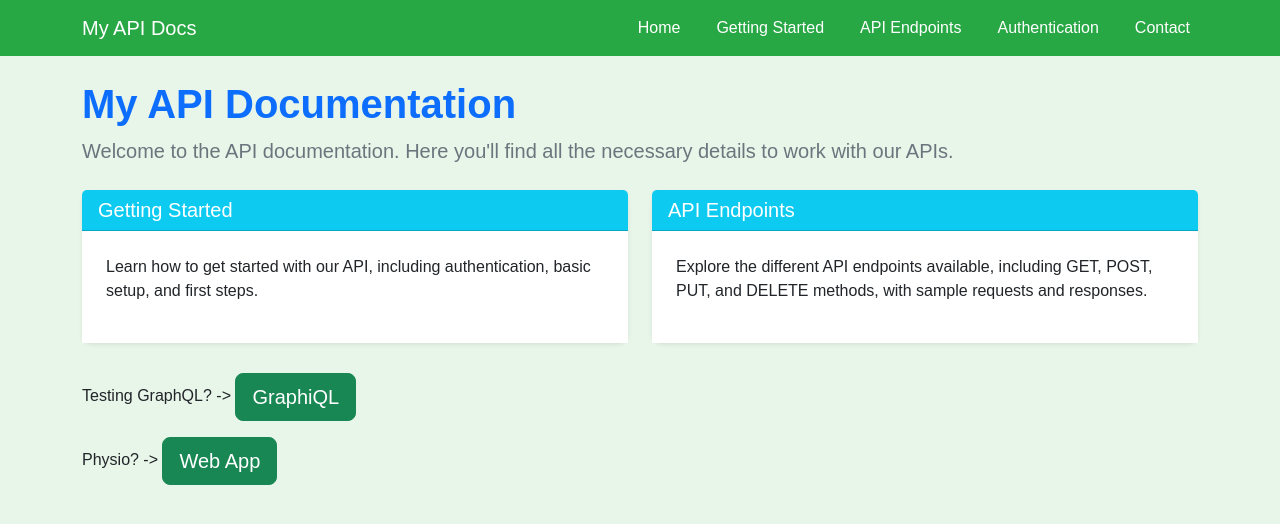
After one commit to ac-png/PhysioAPI, a Python web app: template app/templates/docs.html in a window 1280 px wide. The commit adds this page. Shown: the top 524 px of the page. Run offline with Jinja, Linux system fonts and the light colour scheme; the template is opened without the code that fills it, so the values that code supplies are empty.

Commit message:
Adding some simple static html view pages

```diff
--- a/app/static/css/styles.css
+++ b/app/static/css/styles.css
@@ -1,35 +1,43 @@
+/* General body styling */
 body {
   font-family: 'Arial', sans-serif;
-  background-color: #f8f9fa;
+  background-color: #e8f5e9;
   padding-top: 80px;
 }
 
+/* Navbar styling */
 .navbar {
-  background-color: #007bff !important;
+  background-color: #28a745 !important;
 }
 
+/* Navbar brand and link text color */
 .navbar-brand, .nav-link {
   color: white !important;
 }
 
+/* Spacing between navbar items */
 .navbar-nav .nav-item + .nav-item {
   margin-left: 20px;
 }
 
+/* Navbar link hover transition */
 .navbar-nav .nav-link {
   transition: color 0.3s ease;
 }
 
+/* Navbar link hover effect */
 .navbar-nav .nav-link:hover {
-  color: #ffc107 !important;
+  color: #c3e6cb !important;
 }
 
+/* Main heading styling */
 h1 {
   font-size: 2.5rem;
   font-weight: bold;
-  color: #343a40;
+  color: #2e7d32;
 }
 
+/* Card component styling */
 .card {
   border: none;
   border-radius: 10px;
@@ -37,26 +45,31 @@ h1 {
   transition: box-shadow 0.3s ease;
 }
 
+/* Card hover effect */
 .card:hover {
   box-shadow: 0 8px 12px rgba(0, 0, 0, 0.2);
 }
 
+/* Card header styling */
 .card-header {
-  background-color: #007bff;
+  background-color: #28a745;
   color: white;
   font-size: 1.25rem;
   font-weight: bold;
 }
 
+/* Card body styling */
 .card-body {
   background-color: white;
   padding: 1.5rem;
 }
 
+/* Section spacing */
 .doc-section {
   margin-bottom: 30px;
 }
 
+/* Lead paragraph text styling */
 .lead {
   font-size: 1.25rem;
   color: #6c757d;
--- /dev/null
+++ b/app/templates/docs.html
@@ -0,0 +1,79 @@
+<!doctype html>
+<html lang="en">
+  <head>
+    <meta charset="utf-8">
+    <meta name="viewport" content="width=device-width, initial-scale=1">
+    <title>My API Docs</title>
+    <link href="https://cdn.jsdelivr.net/npm/bootstrap@5.3.3/dist/css/bootstrap.min.css" rel="stylesheet" integrity="sha384-QWTKZyjpPEjISv5WaRU9OFeRpok6YctnYmDr5pNlyT2bRjXh0JMhjY6hW+ALEwIH" crossorigin="anonymous">
+    <link rel="stylesheet" href="{{ url_for('static', filename='css/styles.css') }}">
+  </head>
+  <body>
+    <nav class="navbar navbar-expand-lg navbar-dark fixed-top">
+      <div class="container">
+        <a class="navbar-brand" href="#">My API Docs</a>
+        <button class="navbar-toggler" type="button" data-bs-toggle="collapse" data-bs-target="#navbarNav" aria-controls="navbarNav" aria-expanded="false" aria-label="Toggle navigation">
+          <span class="navbar-toggler-icon"></span>
+        </button>
+        <div class="collapse navbar-collapse" id="navbarNav">
+          <ul class="navbar-nav ms-auto">
+            <li class="nav-item">
+              <a class="nav-link active" aria-current="page" href="#">Home</a>
+            </li>
+            <li class="nav-item">
+              <a class="nav-link" href="#">Getting Started</a>
+            </li>
+            <li class="nav-item">
+              <a class="nav-link" href="#">API Endpoints</a>
+            </li>
+            <li class="nav-item">
+              <a class="nav-link" href="#">Authentication</a>
+            </li>
+            <li class="nav-item">
+              <a class="nav-link" href="#">Contact</a>
+            </li>
+          </ul>
+        </div>
+      </div>
+    </nav>
+
+    <div class="container">
+      <header class="mb-4">
+        <h1 class="text-primary">My API Documentation</h1>
+        <p class="lead">Welcome to the API documentation. Here you'll find all the necessary details to work with our APIs.</p>
+      </header>
+
+      <div class="row">
+        <div class="col-md-6 doc-section">
+          <div class="card shadow-sm">
+            <div class="card-header bg-info text-white">
+              <h5 class="mb-0">Getting Started</h5>
+            </div>
+            <div class="card-body">
+              <p>Learn how to get started with our API, including authentication, basic setup, and first steps.</p>
+            </div>
+          </div>
+        </div>
+        <div class="col-md-6 doc-section">
+          <div class="card shadow-sm">
+            <div class="card-header bg-info text-white">
+              <h5 class="mb-0">API Endpoints</h5>
+            </div>
+            <div class="card-body">
+              <p>Explore the different API endpoints available, including GET, POST, PUT, and DELETE methods, with sample requests and responses.</p>
+            </div>
+          </div>
+        </div>
+      </div>
+    <p>
+        Testing GraphQL? ->
+        <a href="{{ url_for('graphql.graphql') }}" class="btn btn-success btn-lg">GraphiQL</a>
+    </p>
+    <p>
+        Physio? ->
+        <a href="{{ url_for('index.login') }}" class="btn btn-success btn-lg">Web App</a>
+    </p>
+
+    <script src="https://cdn.jsdelivr.net/npm/@popperjs/core@2.11.8/dist/umd/popper.min.js" integrity="sha384-I7E8VVD/ismYTF4hNIPjVp/Zjvgyol6VFvRkX/vR+Vc4jQkC+hVqc2pM8ODewa9r" crossorigin="anonymous"></script>
+    <script src="https://cdn.jsdelivr.net/npm/bootstrap@5.3.3/dist/js/bootstrap.min.js" integrity="sha384-0pUGZvbkm6XF6gxjEnlmuGrJXVbNuzT9qBBavbLwCsOGabYfZo0T0to5eqruptLy" crossorigin="anonymous"></script>
+  </body>
+</html>
```
Also changed, not shown: app/templates/login.html (added, +58 -0 lines), app/templates/register.html (added, +62 -0 lines).
